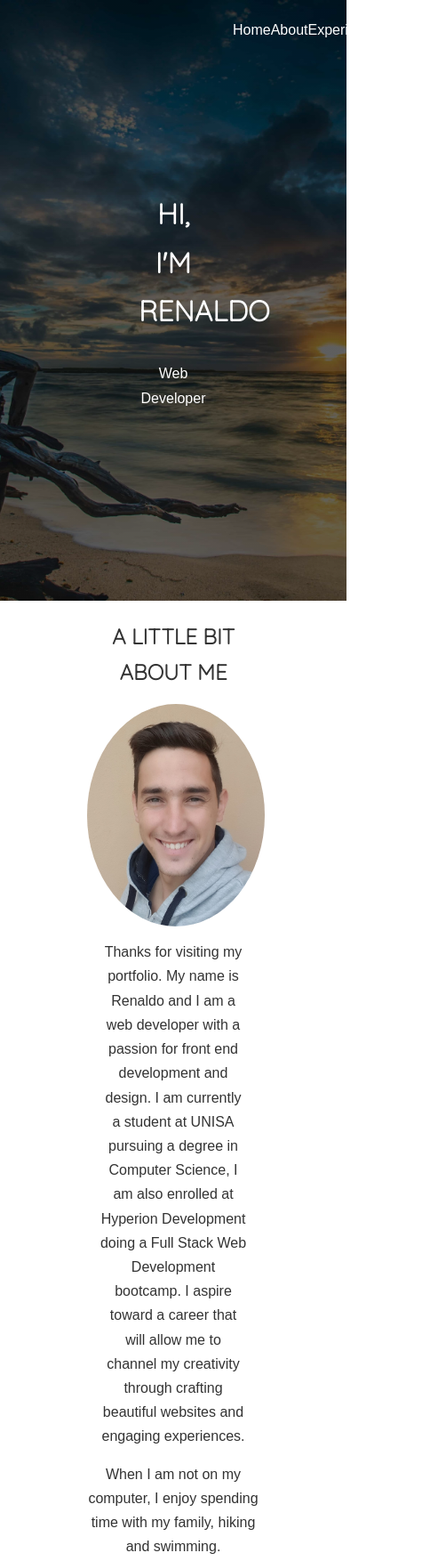
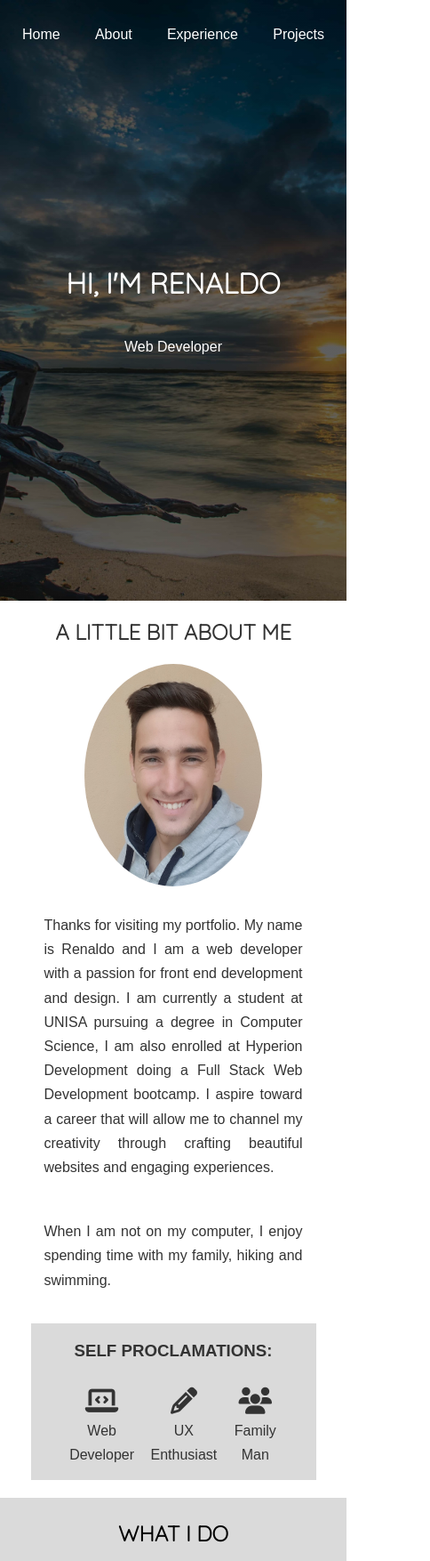
Before and after one commit to Renaldo-Hake/Renaldo_Hake_Resume, a plain HTML site: page index.html in a window 390 px wide. Shown: the top 1754 px of the page at 89% size, 484 px wide, since content can reach past the window. Drawn offline with nearby package versions, Linux system fonts and the light colour scheme.

Commit message:
added mobile responsiveness

```diff
--- a/Styles-CSS/main.css
+++ b/Styles-CSS/main.css
@@ -35,9 +35,11 @@ header {
 }
 
 nav {
+    position: relative;
     display: flex;
     justify-content: space-between;
-    width: 100%;
+    width: 50%;
+    margin-left: 50%;
 }
 
 nav ul {
@@ -45,6 +47,10 @@ nav ul {
     display: flex;
     justify-content: space-between;
     margin: 20px 50px;
+}
+
+nav ul li {
+    padding: 5px;
 }
 
 header div{
@@ -70,7 +76,7 @@ header p {
 
 /* ABOUT */
 .aboutContainer {
-    width: 50%;
+    width: 100%;
     margin: 5% auto;
     text-align: center;
     color: #333;
@@ -89,6 +95,11 @@ header p {
 
 .profile-pic img {
     border-radius: 50%;
+}
+
+.about-paragraph {
+    padding: 15px;
+    text-align: justify;
 }
 
 .proclamations {
@@ -120,6 +131,7 @@ header p {
     display: flex;
     padding: 2%;
     justify-content: space-between;
+    text-align: justify;
 }
 
 .containerSkill {
@@ -145,6 +157,14 @@ header p {
 }
 
 /* EXPERIENCE */
+#experience p {
+    padding: 50px;
+}
+#experience h5 {
+    width: 100%;
+    margin: auto;
+}
+
 .technologies {
     font-size: 50px;
 }
@@ -206,3 +226,49 @@ header p {
     margin: auto;
     padding-top: 50px;
 }
+
+/* MOBILE RESPONSIVE */
+
+@media only screen and (max-width: 600px) {
+    nav {
+        width: 100%;
+        margin: auto;
+    }
+
+    nav ul {
+        width: 100%;
+        margin: 20px;
+    }
+
+    .whiteText {
+        width: 100%;
+    }
+
+    .aboutContainer {
+        width: 90%;
+        margin: auto;
+    }
+
+    .about-paragraph {
+        margin: 15px;
+        text-align: justify;
+    }
+
+    .container {
+        flex-direction: column;
+    }
+
+    .containerSkill {
+        width: 100%;
+    }
+
+    #experience h5 {
+        padding-right: 20px;
+    }
+
+    .projectsContainer {
+        grid-template-columns: 1fr;
+    }
+}
+
+@media only screen and (min-width: 768px) {}
--- a/index.html
+++ b/index.html
@@ -33,7 +33,6 @@
     <!-- Header -->
     <header id="home">
         <nav>
-            <div></div>
             <ul>
                 <li><a href="#home">Home</a></li>
                 <li><a href="#about">About</a></li>
@@ -54,8 +53,16 @@
             <div class="profile-pic">
                 <img src="Images/profile-pic.jpg" alt="Profile Picture" width="100%" height="100%">
             </div>
-            <p style="padding: 15px;">Thanks for visiting my portfolio. My name is Renaldo and I am a web developer with a passion for front end development and design. I am currently a student at UNISA pursuing a degree in Computer Science, I am also enrolled at Hyperion Development doing a Full Stack Web Development bootcamp. I aspire toward a career that will allow me to channel my creativity through crafting beautiful websites and engaging experiences.</p>
-            <p>When I am not on my computer, I enjoy spending time with my family, hiking and swimming.</p>
+            <p class="about-paragraph">
+                Thanks for visiting my portfolio. My name is Renaldo and I am a web developer with a
+                passion for front end development and design. I am currently a student at UNISA pursuing a
+                 degree in Computer Science, I am also enrolled at Hyperion Development doing a Full Stack
+                 Web Development bootcamp. I aspire toward a career that will allow me to channel my
+                 creativity through crafting beautiful websites and engaging experiences.
+            </p>
+            <p class="about-paragraph">
+                When I am not on my computer, I enjoy spending time with my family, hiking and swimming.
+            </p>
             <div class="proclamations">
                 <h3>SELF PROCLAMATIONS:</h3>
                 <div class="proclamContent">
@@ -115,11 +122,11 @@
     </section>
 
     <!-- Experience -->
-    <section style="margin: 50px;" id="experience">
+    <section id="experience">
         <h1 style="text-align: center; padding: 20px 0 0 0 ; font-family: Quicksand;">EXPERIENCE</h1>
-        <p style="text-align: center; width: 50%; margin: auto;">I have been doing web development for about 1 year now, and I am always eager to learn more in this fast paced industry.</p>
+        <p style="text-align: center; width: 100%; margin: auto;">I have been doing web development for about 1 year now, and I am always eager to learn more in this fast paced industry.</p>
         <div style="margin: 50px; width: 90%;">
-            <h5 style="padding-left: 20px;">SOME TECHNOLOGIES I'VE WORKED WITH:</h5>
+            <h5>SOME TECHNOLOGIES I'VE WORKED WITH:</h5>
             <div class="technologies">
                 <i class="devicon-html5-plain-wordmark colored"></i>
                 <i class="devicon-css3-plain colored"></i>
```
